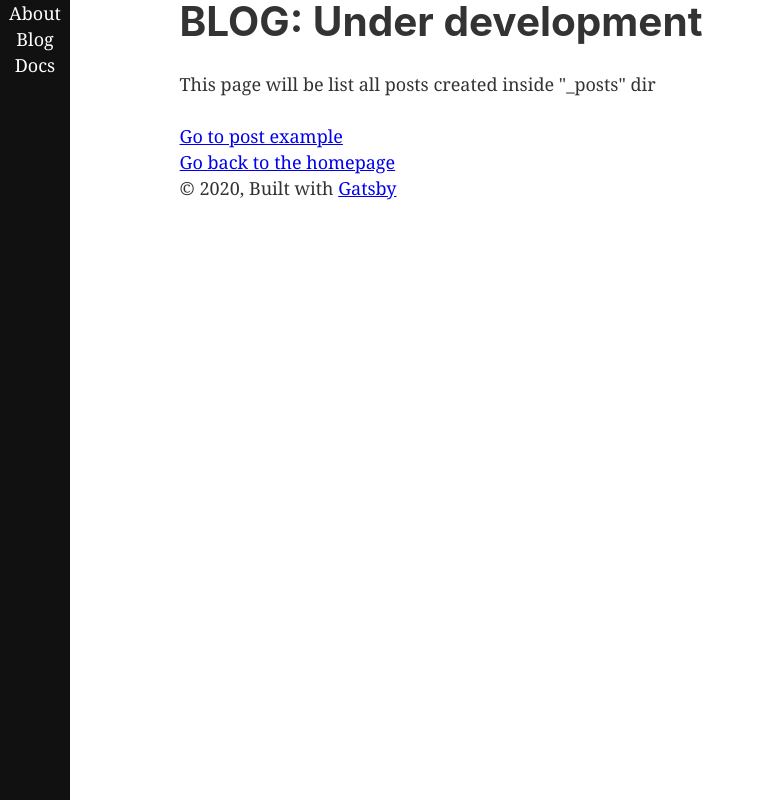
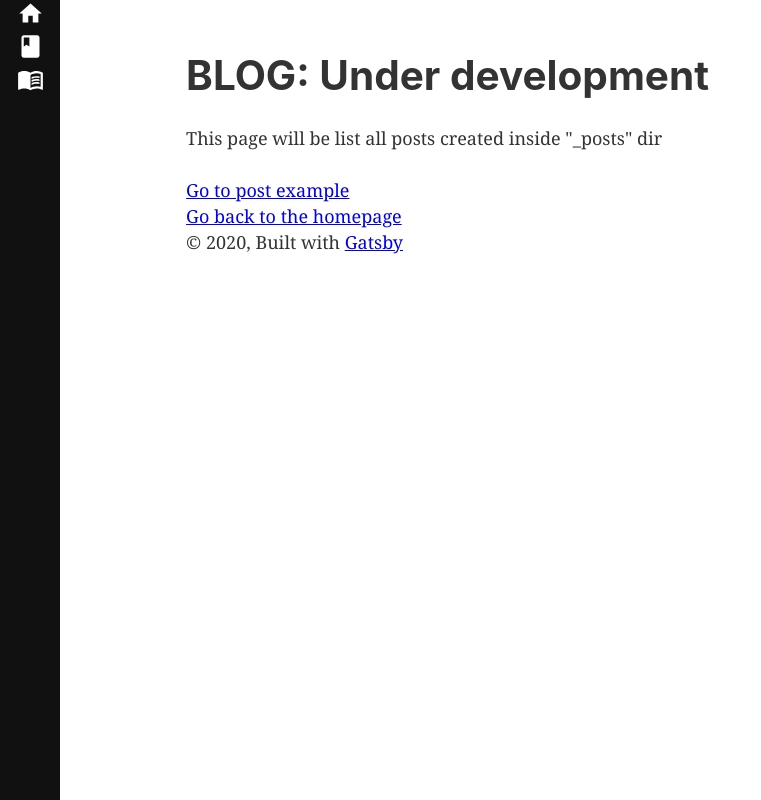
Before and after one commit to sourcevortex/sourcevortex-gatsby-template, a Gatsby site: page /Blog in a window 1280 px wide. Shown: the whole page, without its empty margins (0-761 px from the left). Built offline with nearby package versions, Linux system fonts and the light colour scheme; Gatsby itself is replaced by a stand-in of ours.

Commit message:
Install material-ui and config webpack aliases

```diff
--- a/package.json
+++ b/package.json
@@ -5,6 +5,8 @@
   "version": "0.1.0",
   "author": "Carlos H. <chsjr1996@gmail.com>",
   "dependencies": {
+    "@material-ui/core": "^4.11.0",
+    "@material-ui/icons": "^4.9.1",
     "gatsby": "^2.23.12",
     "gatsby-image": "^2.4.9",
     "gatsby-plugin-manifest": "^2.4.14",
--- a/src/components/DefaultLayout/DefaultLayout.tsx
+++ b/src/components/DefaultLayout/DefaultLayout.tsx
@@ -1,33 +1,28 @@
 import React from 'react'
 import PropTypes from 'prop-types'
-
-import { Sidebar } from '../Sidebar'
 import './layout.css'
 
-const Layout: React.FC = ({ children }) => {
+import { Sidebar } from '@Component/Sidebar'
+import { StyledContainer } from './DefaultLayoutStyles'
+
+const DefaultLayout: React.FC = ({ children }) => {
   return (
     <>
       <Sidebar />
-      <div
-        style={{
-          margin: `0 auto`,
-          maxWidth: 960,
-          padding: `0 1.0875rem 1.45rem`,
-        }}
-      >
+      <StyledContainer>
         <main>{children}</main>
         <footer>
           © {new Date().getFullYear()}, Built with
           {` `}
           <a href="https://www.gatsbyjs.org">Gatsby</a>
         </footer>
-      </div>
+      </StyledContainer>
     </>
   )
 }
 
-Layout.propTypes = {
+DefaultLayout.propTypes = {
   children: PropTypes.node.isRequired,
 }
 
-export default Layout
+export default DefaultLayout
--- /dev/null
+++ b/src/components/DefaultLayout/DefaultLayoutStyles.ts
@@ -0,0 +1,7 @@
+import styled from 'styled-components'
+
+export const StyledContainer = styled.div`
+  margin: 0 auto;
+  max-width: 960px;
+  padding: 3rem 1.45rem;
+`
--- a/src/components/Sidebar/Sidebar.tsx
+++ b/src/components/Sidebar/Sidebar.tsx
@@ -1,14 +1,26 @@
 import React from 'react'
 
-import { SidebarContainer, TmpLink } from './SidebarStyles'
+import {
+  StyledSidebarContainer,
+  StyledLink,
+  StyledHomeIcon,
+  StyledBookIcon,
+  StyledMenuBookIcon,
+} from './SidebarStyles'
 
 const Sidebar: React.FC = () => {
   return (
-    <SidebarContainer>
-      <TmpLink to="/">About</TmpLink>
-      <TmpLink to="/Blog">Blog</TmpLink>
-      <TmpLink to="/Docs">Docs</TmpLink>
-    </SidebarContainer>
+    <StyledSidebarContainer>
+      <StyledLink to="/">
+        <StyledHomeIcon />
+      </StyledLink>
+      <StyledLink to="/Blog">
+        <StyledBookIcon />
+      </StyledLink>
+      <StyledLink to="/Docs">
+        <StyledMenuBookIcon />
+      </StyledLink>
+    </StyledSidebarContainer>
   )
 }
 
--- a/src/components/Sidebar/SidebarStyles.ts
+++ b/src/components/Sidebar/SidebarStyles.ts
@@ -1,21 +1,26 @@
 import styled from 'styled-components'
 import { Link } from 'gatsby'
+import HomeIcon from '@material-ui/icons/Home'
+import BookIcon from '@material-ui/icons/Book'
+import MenuBookIcon from '@material-ui/icons/MenuBook'
 
-export const SidebarContainer = styled.div`
+export const StyledSidebarContainer = styled.div`
   display: flex;
   flex-direction: column;
   align-items: center;
   position: fixed;
-  width: 70px;
+  width: 60px;
   height: 100vh;
   background-color: #111111;
 `
 
-/**
- * TODO: Replace with icons (Material UI)
- */
-export const TmpLink = styled(Link)`
-  display: block;
+export const StyledLink = styled(Link)`
   color: white;
   text-decoration: none;
 `
+
+export const StyledHomeIcon = styled(HomeIcon)``
+
+export const StyledBookIcon = styled(BookIcon)``
+
+export const StyledMenuBookIcon = styled(MenuBookIcon)``
--- a/src/pages/404.tsx
+++ b/src/pages/404.tsx
@@ -1,8 +1,8 @@
 import React from 'react'
 import { Link } from 'gatsby'
 
-import { DefaultLayout } from '../components/DefaultLayout'
-import { SEO } from '../components/Seo'
+import { DefaultLayout } from '@Component/DefaultLayout'
+import { SEO } from '@Component/Seo'
 
 const NotFoundPage: React.FC = () => (
   <DefaultLayout>
--- a/src/pages/Blog/index.tsx
+++ b/src/pages/Blog/index.tsx
@@ -1,8 +1,8 @@
 import React from 'react'
 import { Link } from 'gatsby'
 
-import { DefaultLayout } from '../../components/DefaultLayout'
-import { SEO } from '../../components/Seo'
+import { DefaultLayout } from '@Component/DefaultLayout'
+import { SEO } from '@Component/Seo'
 
 const Blog: React.FC = () => (
   <DefaultLayout>
--- a/src/pages/Docs/index.tsx
+++ b/src/pages/Docs/index.tsx
@@ -1,8 +1,8 @@
 import React from 'react'
 import { Link } from 'gatsby'
 
-import { DefaultLayout } from '../../components/DefaultLayout'
-import { SEO } from '../../components/Seo'
+import { DefaultLayout } from '@Component/DefaultLayout'
+import { SEO } from '@Component/Seo'
 
 const Docs: React.FC = () => (
   <DefaultLayout>
--- a/src/pages/index.tsx
+++ b/src/pages/index.tsx
@@ -1,8 +1,8 @@
 import React from 'react'
 import { PageProps, graphql } from 'gatsby'
 
-import { DefaultLayout } from '../components/DefaultLayout'
-import { SEO } from '../components/Seo'
+import { DefaultLayout } from '@Component/DefaultLayout'
+import { SEO } from '@Component/Seo'
 
 type DataProps = {
   site: {
@@ -12,7 +12,7 @@ type DataProps = {
 
 const UsingTypescript: React.FC<PageProps<DataProps>> = ({ data, path }) => (
   <DefaultLayout>
-    <SEO title="Using TypeScript" />
+    <SEO title="Home/About page" />
     <h1>About: Under development</h1>
   </DefaultLayout>
 )
--- a/src/templates/blogTemplate.tsx
+++ b/src/templates/blogTemplate.tsx
@@ -1,6 +1,7 @@
 import React from 'react'
 import { graphql } from 'gatsby'
-import { DefaultLayout } from '../components/DefaultLayout'
+
+import { DefaultLayout } from '@Component/DefaultLayout'
 
 export default function Template({ data }) {
   const { markdownRemark } = data
```
Also changed, not shown: gatsby-node.js (+14 -0 lines), tsconfig.json (added, +26 -0 lines), 1 other file.
